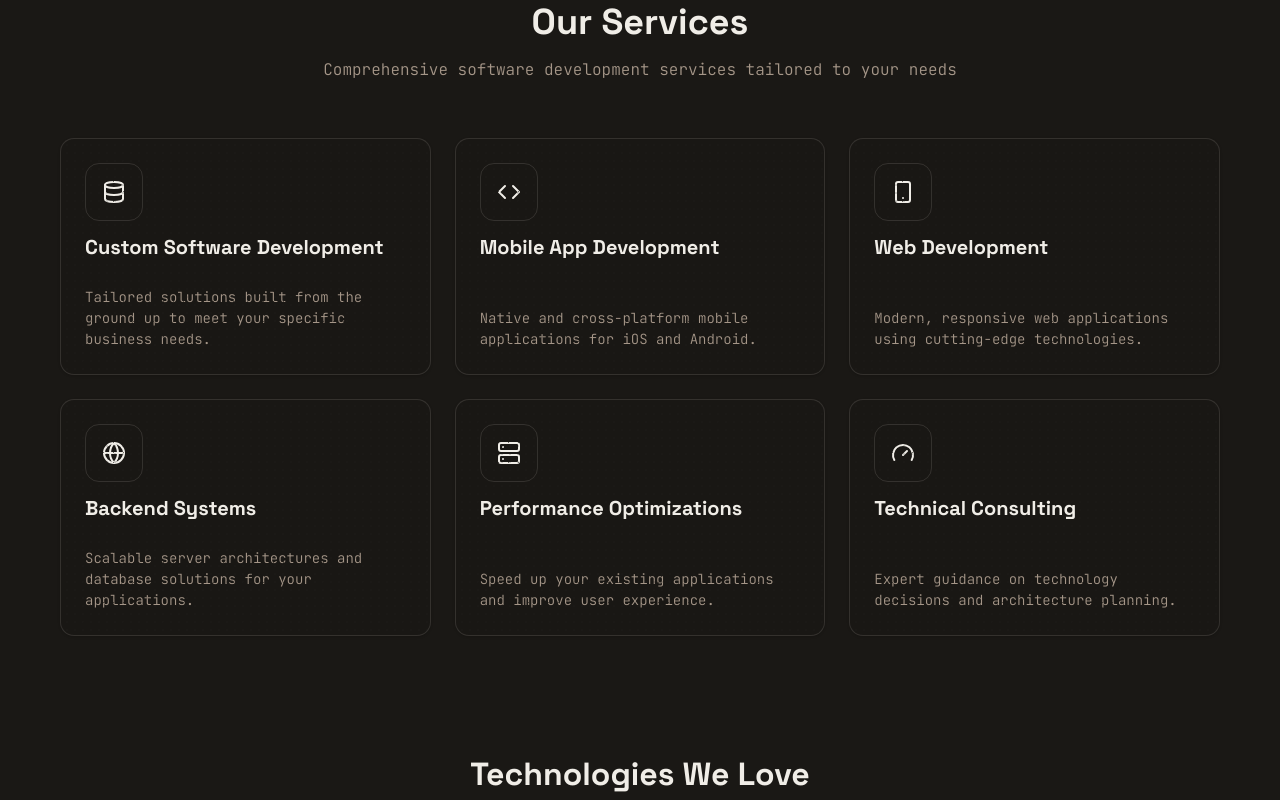
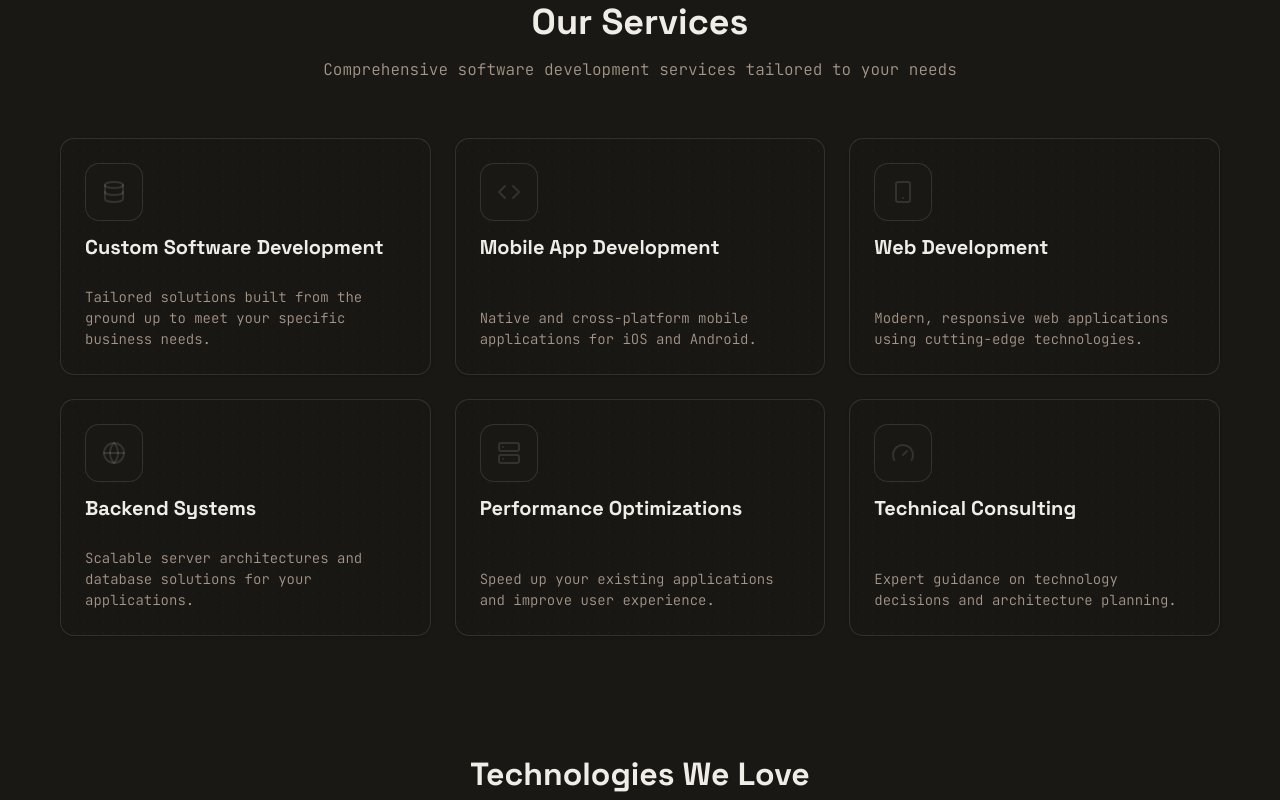
Before and after one commit to bare-bones-solutions/barebones-site, a Next.js app: page / in a window 1280 px wide. Shown: the part 640-1440 px from the top of the page. Built offline with nearby package versions, Linux system fonts and the light colour scheme; a web font is replaced by a local one.

Commit message:
updates services section icon colors

```diff
--- a/src/app/globals.css
+++ b/src/app/globals.css
@@ -144,7 +144,6 @@
     @apply border-border outline-ring/50;
 
   }
-
   body {
     @apply bg-background text-foreground;
   }
@@ -163,6 +162,11 @@
   h3 {
     font-family: "Space Grotesk";
     color: var(--primary);
+  }
+
+  .lucide {
+
+
   }
 
   .accent-header {
@@ -225,16 +229,16 @@
     right: 0;
     bottom: 0;
     background-image: radial-gradient(circle at 25% 25%,
-        var(--primary-foreground),
+        var(--warm-highlight),
         transparent 1px),
       radial-gradient(circle at 75% 75%,
-        var(--secondary),
+        var(--bone-subtle),
         transparent 1px);
     background-size:
       10px 10px,
       8px 8px;
     pointer-events: none;
-    opacity: 0.6;
+    opacity: 0.09;
   }
 }
 
--- a/src/components/homepage/services.tsx
+++ b/src/components/homepage/services.tsx
@@ -72,8 +72,8 @@ export default function Services() {
                                             <CardTitle>
                                                 <div className="flex flex-col w-full">
 
-                                                    <div className="p-4 border w-fit h-fit rounded-xl mb-4">
-                                                        <Icon className="" />
+                                                    <div className="p-4 border w-fit h-fit rounded-xl mb-4 bg-background z-10">
+                                                        <Icon className="" color="#f0ede71f" />
                                                     </div>
 
                                                     <h3>
```
